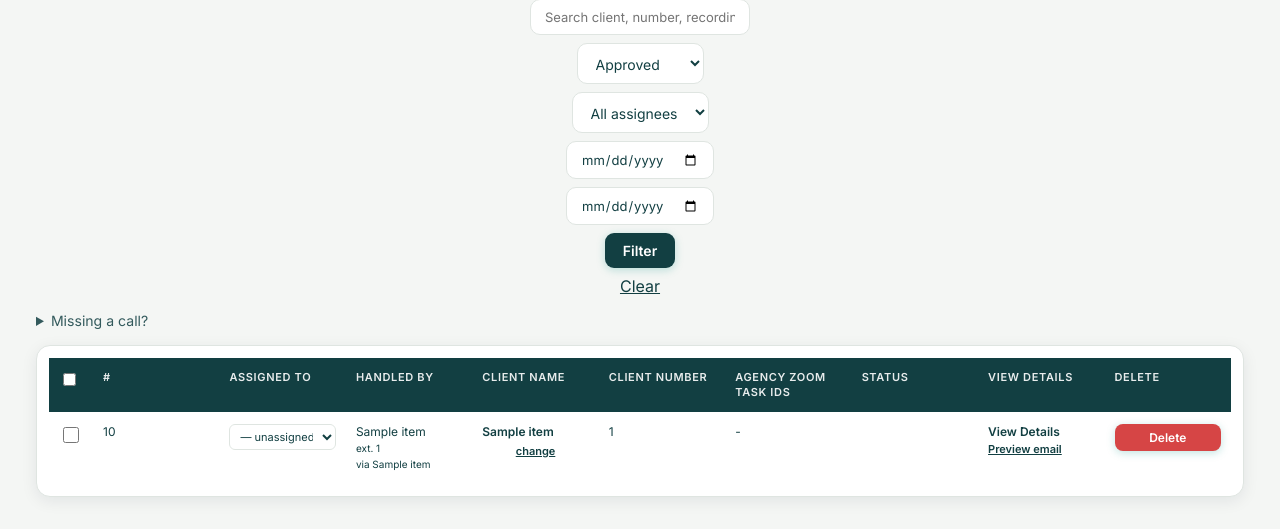
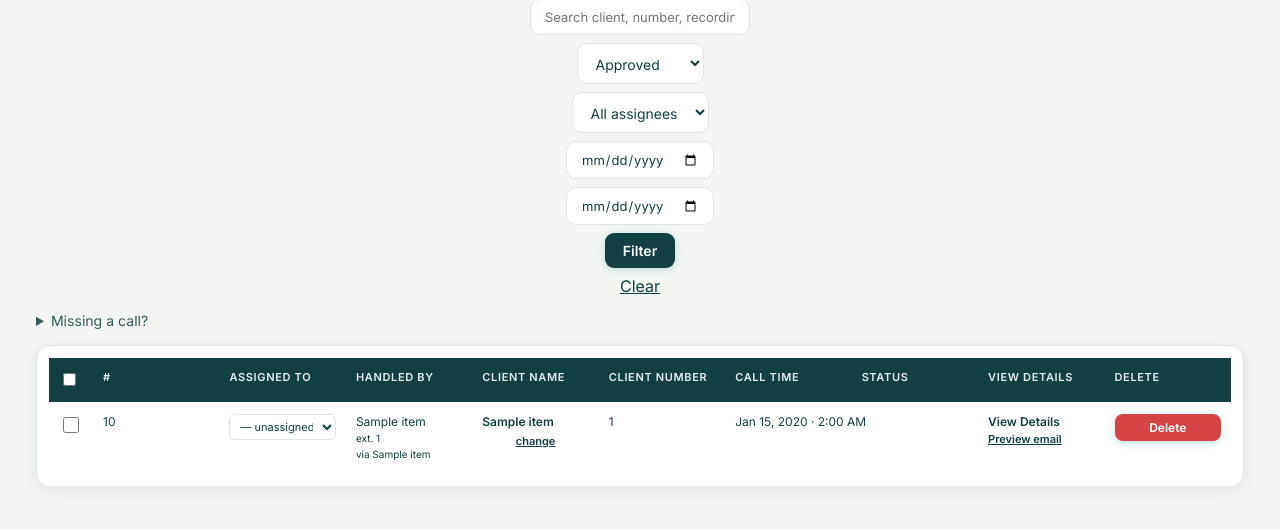
Before and after one commit to fredosaguilar/cbitranscripts, a FastAPI app: template templates/transcripts.html in a window 1280 px wide. Shown: the part 299-828 px from the top of the page. After the commit the page ends 787 px from the top, so only its background shows below. Run offline with FastAPI, Linux system fonts and the light colour scheme; the template is opened without the code that fills it: most values are stand-ins (such as "Sample title", 1, 10 or a date in 2020).

Commit message:
Show when the call happened on the transcripts list, in the agency's clock
The list carried an Agency Zoom task ID column, which is a number nobody
scans a list by, and no indication of when any of these calls happened.
The task IDs are still on the call's own page; the time is now where a
list of calls is actually read.

Call times are stored as naive UTC, which is right for ordering them and
wrong for reading: shown raw, a mid-morning call reads as an evening one.
A call_time filter converts to BUSINESS_TZ, so the column says what the
agency would say -- "Sep 22, 2026 - 10:12 AM" for the call stored at
17:12. A missing time reads as a dash, an unparseable one is shown rather
than swallowed, and an unknown BUSINESS_TZ costs the reader the local
time rather than the whole page.

The cell's style has to name the table's own selector to take effect.
.table-container td sets word-break and overflow-wrap as well as
white-space, and outranks a bare .call-time, so the date and time went on
wrapping across two lines until the selector matched its specificity.

Co-Authored-By: Claude Opus 5 <noreply@anthropic.com>
Claude-Session: https://claude.ai/code/session_01Rvk35JiaYAtXScNQDUYXEL

```diff
--- a/main.py
+++ b/main.py
@@ -737,6 +737,34 @@ app.mount("/static", StaticFiles(directory=os.path.join(BASE_DIR, "static")), na
 templates = Jinja2Templates(directory=os.path.join(BASE_DIR, "templates"))
 
 
+def format_call_time(value) -> str:
+    """A call's time as the agency would say it: their date, their clock.
+
+    Call times are stored as naive UTC, which is right for comparing and
+    ordering them and wrong for reading. Shown raw, a mid-morning call reads as
+    an evening one -- so the conversion happens here rather than being left to
+    whoever is looking at the page to do in their head.
+    """
+    if not value:
+        return "-"
+    if isinstance(value, str):
+        try:
+            value = datetime.fromisoformat(value.replace("Z", "+00:00"))
+        except ValueError:
+            return value
+    moment = value if value.tzinfo else value.replace(tzinfo=timezone.utc)
+    try:
+        moment = moment.astimezone(ZoneInfo(BUSINESS_TZ))
+    except Exception:
+        # An unknown BUSINESS_TZ should cost the reader the local time, not the
+        # whole page
+        logger.warning("Unknown BUSINESS_TZ %s; showing the call time in UTC", BUSINESS_TZ)
+    return moment.strftime("%b %d, %Y · %I:%M %p").replace(" 0", " ")
+
+
+templates.env.filters["call_time"] = format_call_time
+
+
 # Provide a database session for each request lifecycle.
 def get_db():
     db = SessionLocal()
--- a/static/css/transcripts.css
+++ b/static/css/transcripts.css
@@ -168,3 +168,12 @@
         min-width: 960px;
     }
 }
+
+/* A date and a time are one fact, so they break as one or not at all. The
+   selector matches the table's own cell rule, which sets word-break as well
+   as white-space -- a bare .call-time loses to it and the time still wraps. */
+.table-container td.call-time {
+    white-space: nowrap;
+    overflow-wrap: normal;
+    word-break: normal;
+}
--- a/templates/transcripts.html
+++ b/templates/transcripts.html
@@ -152,7 +152,7 @@
                 <th>Handled By</th>
                 <th>Client Name</th>
                 <th>Client Number</th>
-                <th>Agency Zoom Task IDs</th>
+                <th>Call Time</th>
                 <th>Status</th>
                 <th>View Details</th>
                 <th>Delete</th>
@@ -195,7 +195,7 @@
                     {% endif %}
                 </td>
                 <td>{{ item.client_number or "-" }}</td>
-                <td>{{ (item.agency_zoom_task_ids or "-").replace('\n', ', ') }}</td>
+                <td class="call-time">{{ item.start_time | call_time }}</td>
 
                 <td>
                     <span class="status {{ item.status.value }}">{{ item.status.value }}</span>
```
